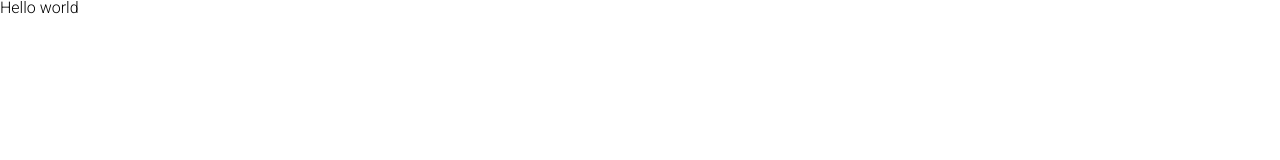
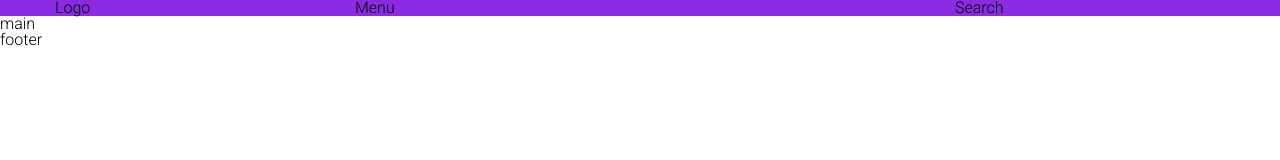
Before and after one commit to Mykhailo2/shop-project, a plain HTML site: page index.html in a window 1280 px wide. Drawn offline with Linux system fonts and the light colour scheme.

Commit message:
add flexbox grid

```diff
--- a/index.html
+++ b/index.html
@@ -12,6 +12,14 @@
     <title>Shop project</title>
 </head>
 <body>
-    <h1>Hello world</h1>
+    <header class="header"> <div class="container">
+        <div class="row">
+            <div class="col-3">Logo</div>
+            <div class="col-6">Menu</div>
+            <div class="col-3">Search</div>
+        </div>
+    </div></header>
+    <main class="main">main</main>
+    <footer class="footer">footer</footer>
 </body>
 </html>
--- a/style.css
+++ b/style.css
@@ -4,3 +4,26 @@
 body {
     font-family: 'Roboto', sans-serif;
 }
+.container {
+    width: 1200px;
+    max-width: 1200px;
+    padding: 0 15px;
+    margin: 0 auto;
+}
+.header { background-color: blueviolet;}
+.row {
+    display: flex;
+    margin-left: -15px;
+    margin-right: -15px;
+}
+[class*="col-"] {
+    padding-left: 15px;
+    padding-right: 15px;
+}
+.col-3 {
+    flex: 0 0 25%;
+    max-width: 25%;
+}
+.col-6 {
+    flex: 0 0 50%;
+}
```
